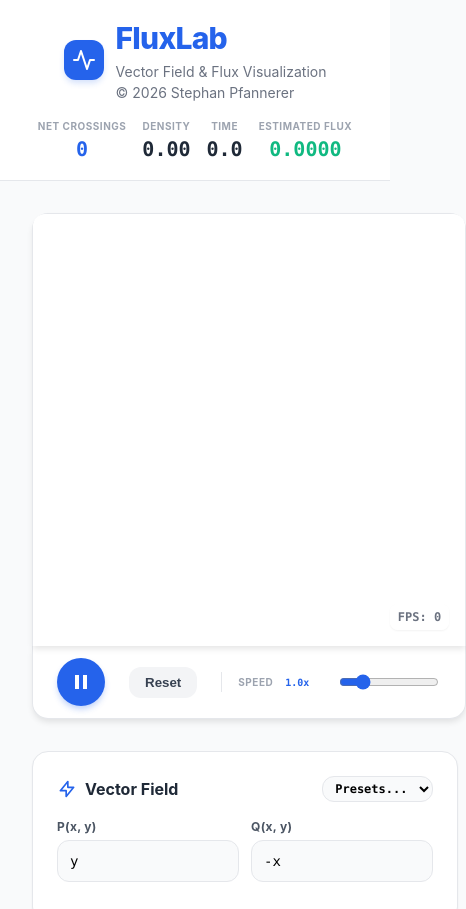
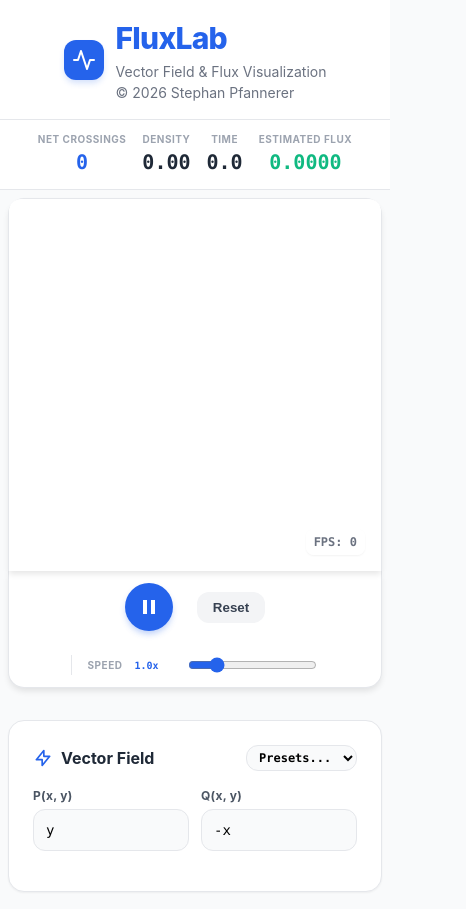
Before and after one commit to c-viz/FluxLab, a plain HTML site: page index.html in a window 390 px wide. Shown: the top 909 px of the page, 466 px wide, since content can reach past the window. Drawn offline with nearby package versions, Linux system fonts and the light colour scheme.

Commit message:
Refactor header and layout styles for responsiveness

```diff
--- a/index.html
+++ b/index.html
@@ -64,11 +64,26 @@
         .stat-value.green { color: var(--green); }
 
         @media (max-width: 900px) {
-            .header-inner {
-                flex-direction: column;
-                gap: 1rem;
+            .header, .header-inner {
+                display: contents;
+            }
+            .header-brand {
+                display: flex;
+                justify-content: center;
+                padding: 1rem 2rem;
+                background: rgba(255, 255, 255, 0.9);
+                backdrop-filter: blur(4px);
+                border-bottom: 1px solid var(--border);
             }
             .stats {
+                position: sticky;
+                top: 0;
+                z-index: 10;
+                background: rgba(255, 255, 255, 0.9);
+                backdrop-filter: blur(4px);
+                border-bottom: 1px solid var(--border);
+                padding: 0.75rem 1rem;
+                width: 100%;
                 flex-wrap: wrap;
                 justify-content: center;
                 gap: 1rem;
@@ -77,13 +92,22 @@
             .stat-value { font-size: 1.25rem; }
         }
 
+        @media (max-width: 1279px) {
+            .container {
+                padding: 0.5rem;
+            }
+            .main-layout, .sidebar {
+                gap: 1rem;
+            }
+        }
+
         /* Layout */
         .main-layout {
             display: grid;
             grid-template-columns: 1fr;
             gap: 2rem;
         }
-        @media (min-width: 1280px) {
+        @media (min-width: 900px) {
             .main-layout { grid-template-columns: 2fr 1fr; }
             .sidebar {
                 height: 0;
@@ -119,6 +143,7 @@
             align-items: center;
             gap: 1.5rem;
             padding: 0.75rem 1.5rem;
+            flex-wrap: wrap;
             background: var(--card-bg);
             border-bottom-left-radius: 1rem;
             border-bottom-right-radius: 1rem;
@@ -133,7 +158,6 @@
             display: flex;
             flex-direction: column;
             gap: 1.5rem;
-            padding-right: 0.5rem;
         }
         .sidebar::-webkit-scrollbar { width: 4px; }
         .sidebar::-webkit-scrollbar-thumb { background: #e5e7eb; border-radius: 10px; }
@@ -272,7 +296,7 @@
 <body>
     <header class="header">
         <div class="header-inner">
-            <div class="flex items-center gap-3">
+            <div class="header-brand flex items-center gap-3">
                 <div style="width: 2.5rem; height: 2.5rem; background-color: var(--blue); border-radius: 0.75rem; display: flex; align-items: center; justify-content: center; box-shadow: 0 4px 6px -1px rgba(37, 99, 235, 0.2); flex-shrink: 0;">
                     <svg style="width:1.5rem; height:1.5rem; color: white;" fill="none" stroke="currentColor" viewBox="0 0 24 24"><path stroke-linecap="round" stroke-linejoin="round" stroke-width="2" d="M22 12h-4l-3 9L9 3l-3 9H2"></path></svg>
                 </div>
@@ -590,6 +614,7 @@
                 particles: [],
                 flux: 0,
                 time: 0,
+                estimatedFlux: 0,
                 pExpr: 'y',
                 qExpr: '-x',
                 compiledP: null,
@@ -661,6 +686,7 @@
                 }
                 state.flux = 0;
                 state.time = 0;
+                state.estimatedFlux = 0;
                 document.getElementById('flux-count').innerText = '0';
                 document.getElementById('estimated-flux').innerText = '0.0000';
                 document.getElementById('stat-time').innerText = '0.0';
@@ -874,7 +900,13 @@
                     const density = state.particles.length / (domain * domain * 4);
                     document.getElementById('stat-density').innerText = density.toFixed(2);
                     if (state.time > 0) {
-                        document.getElementById('estimated-flux').innerText = (state.flux / (density * state.time)).toFixed(4);
+                        const rawEstimate = state.flux / (density * state.time);
+                        const smoothingFactor = 1; // Use a small value for smooth updates
+                        state.estimatedFlux = (1 - smoothingFactor) * state.estimatedFlux + smoothingFactor * rawEstimate;
+                        document.getElementById('estimated-flux').innerText = state.estimatedFlux.toFixed(4);
+                    } else {
+                        state.estimatedFlux = 0;
+                        document.getElementById('estimated-flux').innerText = '0.0000';
                     }
                 }
 
```
